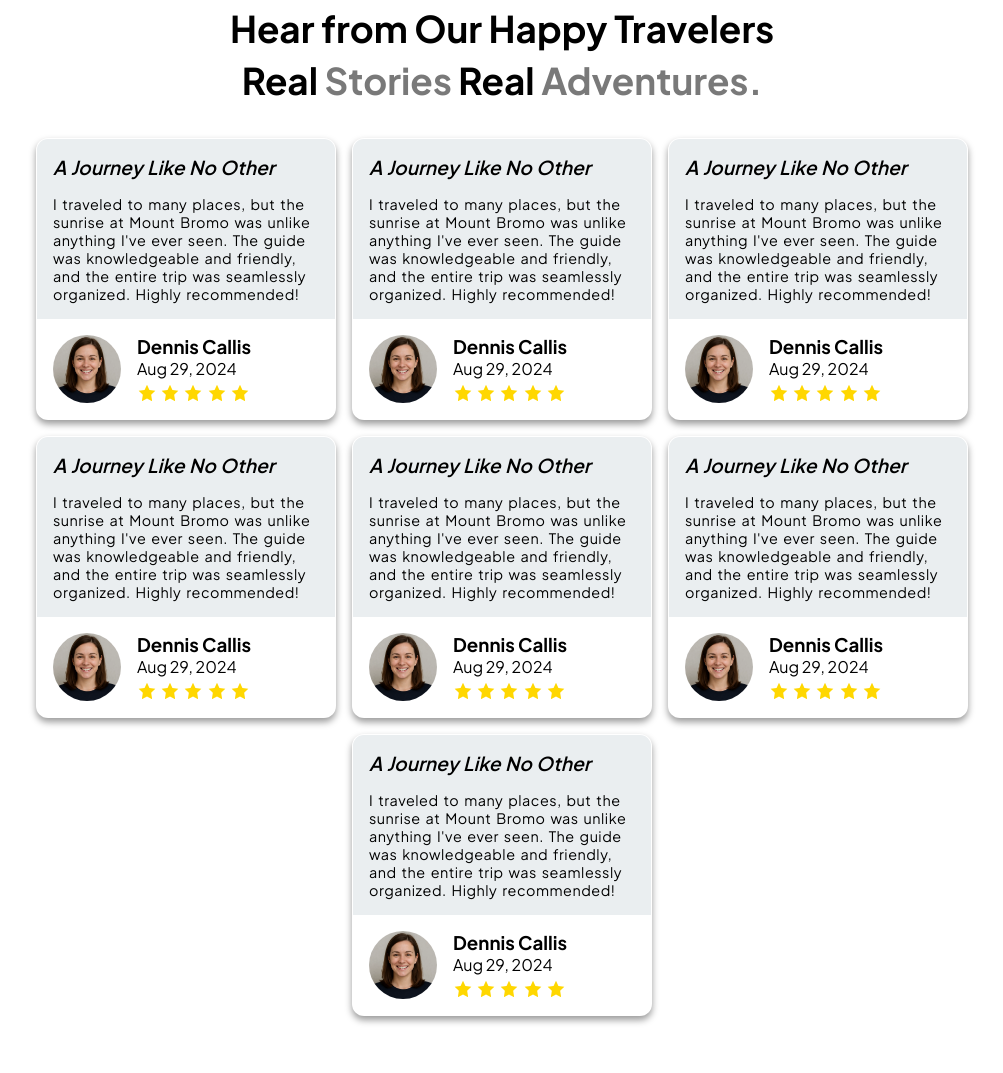
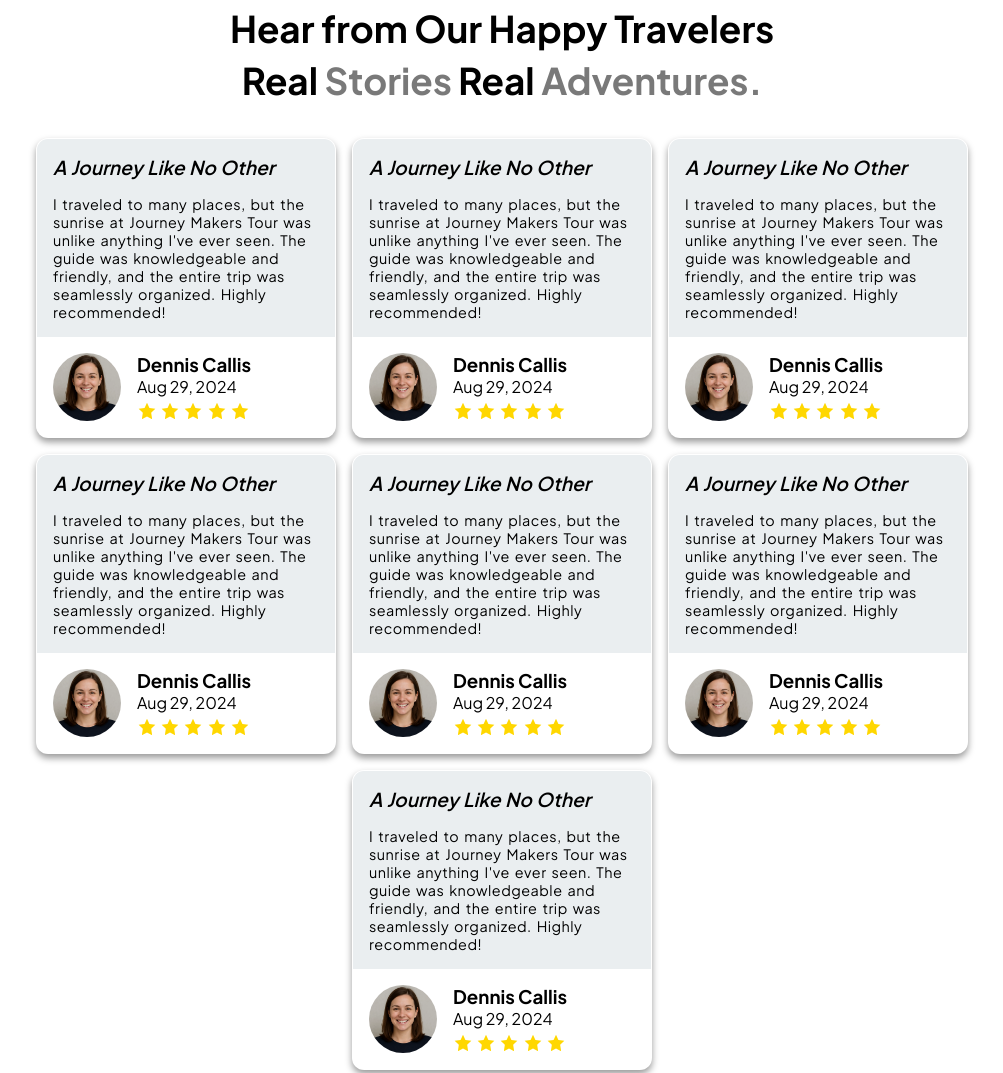
Before and after one commit to sumitdahiya38/theJourneyMakers_frontend, a plain HTML site: page index.html in a window 1280 px wide. Shown: the part 3128-4201 px from the top of the page, without its empty margins (138-1141 px from the left). Drawn offline with Linux system fonts and the light colour scheme.

Commit message:
updated header

```diff
--- a/index.html
+++ b/index.html
@@ -3,7 +3,7 @@
 <head>
     <meta charset="UTF-8">
     <meta name="viewport" content="width=device-width, initial-scale=1.0">
-    <title>Bromo - Unforgettable Mount Bromo Sunrise Tour</title>
+    <title>The Journey Makers</title>
     <link rel="preconnect" href="https://fonts.googleapis.com">
     <link rel="preconnect" href="https://fonts.gstatic.com" crossorigin>
     <meta name="viewport" content="width=device-width, initial-scale=1.0">
@@ -243,7 +243,7 @@
             <div class="reviewCard">
                 <div class="cardTextSection">
                     <h2>A Journey Like No Other</h2>
-                    <p>I traveled to many places, but the sunrise at Mount Bromo was unlike anything I've ever seen. The guide was knowledgeable and friendly, and the entire trip was seamlessly organized. Highly recommended!</p>
+                    <p>I traveled to many places, but the sunrise at Journey Makers Tour was unlike anything I've ever seen. The guide was knowledgeable and friendly, and the entire trip was seamlessly organized. Highly recommended!</p>
                 </div>
                 <div class="cardUserContainer">
                     <img src="images/reviewimg1.webp" alt="Tour Package Image">
@@ -263,7 +263,7 @@
             <div class="reviewCard">
                 <div class="cardTextSection">
                     <h2>A Journey Like No Other</h2>
-                    <p>I traveled to many places, but the sunrise at Mount Bromo was unlike anything I've ever seen. The guide was knowledgeable and friendly, and the entire trip was seamlessly organized. Highly recommended!</p>
+                    <p>I traveled to many places, but the sunrise at Journey Makers Tour was unlike anything I've ever seen. The guide was knowledgeable and friendly, and the entire trip was seamlessly organized. Highly recommended!</p>
                 </div>
                 <div class="cardUserContainer">
                     <img src="images/reviewimg1.webp" alt="Tour Package Image">
@@ -283,7 +283,7 @@
             <div class="reviewCard">
                 <div class="cardTextSection">
                     <h2>A Journey Like No Other</h2>
-                    <p>I traveled to many places, but the sunrise at Mount Bromo was unlike anything I've ever seen. The guide was knowledgeable and friendly, and the entire trip was seamlessly organized. Highly recommended!</p>
+                    <p>I traveled to many places, but the sunrise at Journey Makers Tour was unlike anything I've ever seen. The guide was knowledgeable and friendly, and the entire trip was seamlessly organized. Highly recommended!</p>
                 </div>
                 <div class="cardUserContainer">
                     <img src="images/reviewimg1.webp" alt="Tour Package Image">
@@ -303,7 +303,7 @@
             <div class="reviewCard">
                 <div class="cardTextSection">
                     <h2>A Journey Like No Other</h2>
-                    <p>I traveled to many places, but the sunrise at Mount Bromo was unlike anything I've ever seen. The guide was knowledgeable and friendly, and the entire trip was seamlessly organized. Highly recommended!</p>
+                    <p>I traveled to many places, but the sunrise at Journey Makers Tour was unlike anything I've ever seen. The guide was knowledgeable and friendly, and the entire trip was seamlessly organized. Highly recommended!</p>
                 </div>
                 <div class="cardUserContainer">
                     <img src="images/reviewimg1.webp" alt="Tour Package Image">
@@ -323,7 +323,7 @@
             <div class="reviewCard">
                 <div class="cardTextSection">
                     <h2>A Journey Like No Other</h2>
-                    <p>I traveled to many places, but the sunrise at Mount Bromo was unlike anything I've ever seen. The guide was knowledgeable and friendly, and the entire trip was seamlessly organized. Highly recommended!</p>
+                    <p>I traveled to many places, but the sunrise at Journey Makers Tour was unlike anything I've ever seen. The guide was knowledgeable and friendly, and the entire trip was seamlessly organized. Highly recommended!</p>
                 </div>
                 <div class="cardUserContainer">
                     <img src="images/reviewimg1.webp" alt="Tour Package Image">
@@ -343,7 +343,7 @@
             <div class="reviewCard">
                 <div class="cardTextSection">
                     <h2>A Journey Like No Other</h2>
-                    <p>I traveled to many places, but the sunrise at Mount Bromo was unlike anything I've ever seen. The guide was knowledgeable and friendly, and the entire trip was seamlessly organized. Highly recommended!</p>
+                    <p>I traveled to many places, but the sunrise at Journey Makers Tour was unlike anything I've ever seen. The guide was knowledgeable and friendly, and the entire trip was seamlessly organized. Highly recommended!</p>
                 </div>
                 <div class="cardUserContainer">
                     <img src="images/reviewimg1.webp" alt="Tour Package Image">
@@ -363,7 +363,7 @@
             <div class="reviewCard">
                 <div class="cardTextSection">
                     <h2>A Journey Like No Other</h2>
-                    <p>I traveled to many places, but the sunrise at Mount Bromo was unlike anything I've ever seen. The guide was knowledgeable and friendly, and the entire trip was seamlessly organized. Highly recommended!</p>
+                    <p>I traveled to many places, but the sunrise at Journey Makers Tour was unlike anything I've ever seen. The guide was knowledgeable and friendly, and the entire trip was seamlessly organized. Highly recommended!</p>
                 </div>
                 <div class="cardUserContainer">
                     <img src="images/reviewimg1.webp" alt="Tour Package Image">
```
Also changed, not shown: 404.html (+1 -1 lines), contactUs.html (+1 -1 lines).
